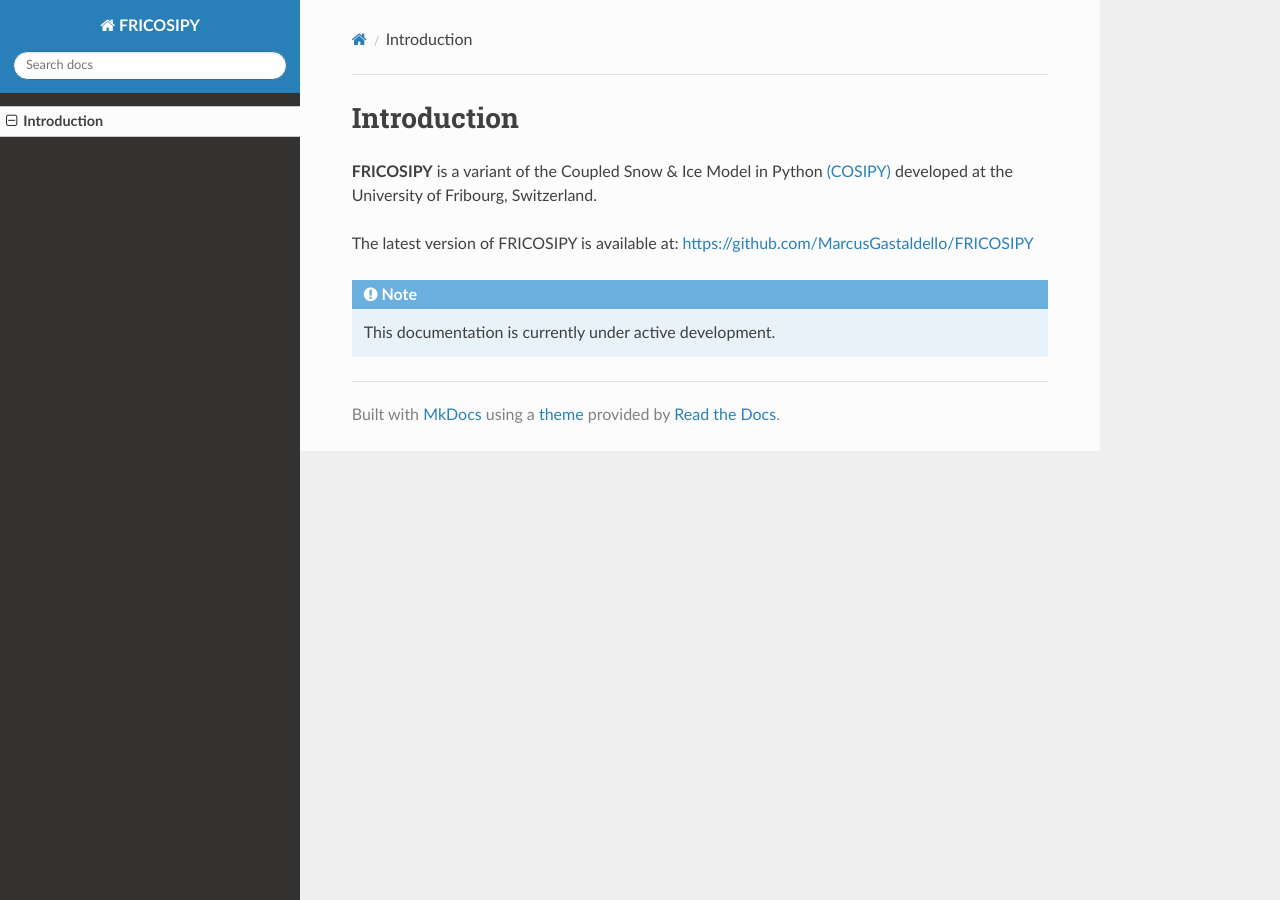
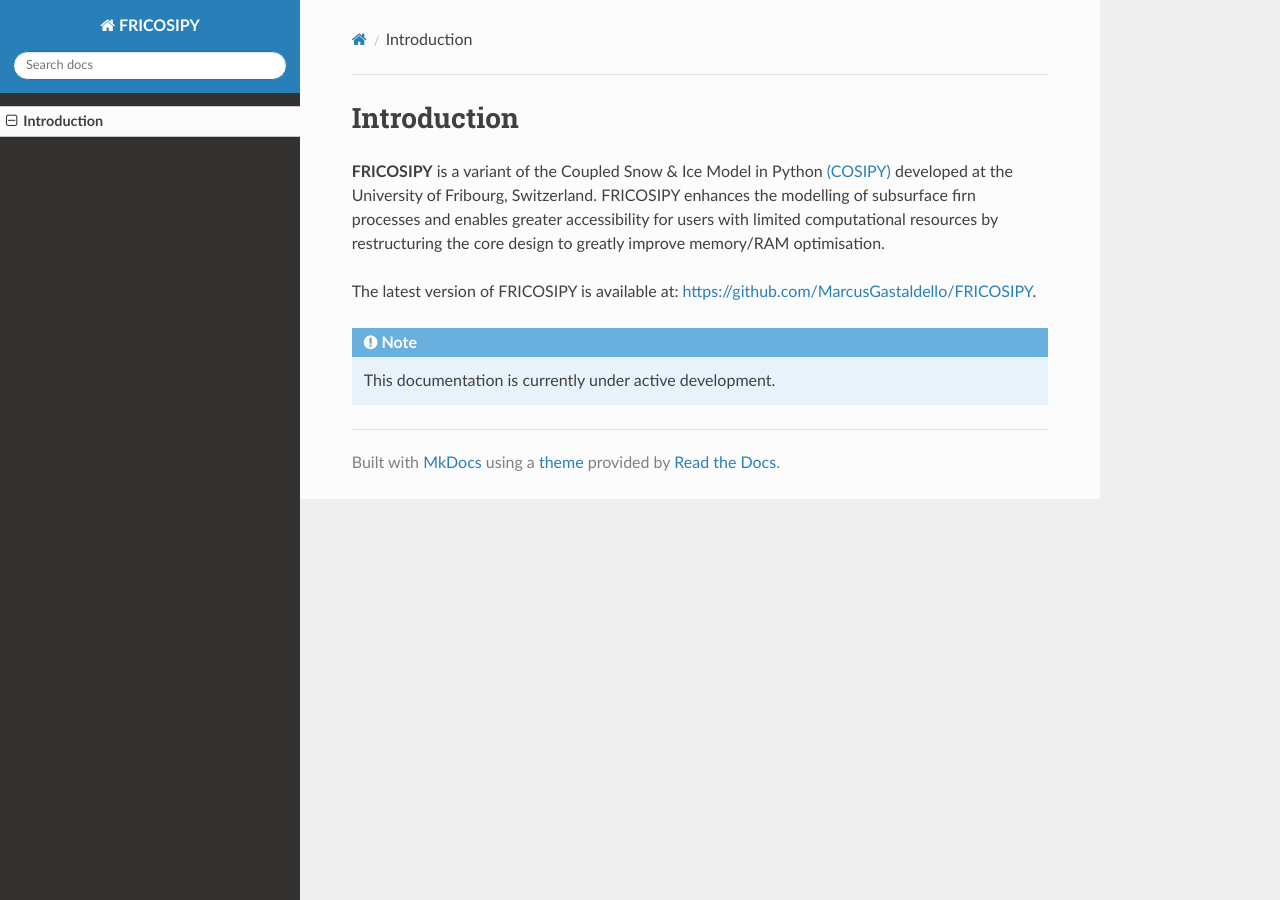
Before and after one commit to MarcusGastaldello/FRICOSIPY, an MkDocs documentation site: the page built from docs/index.md, in a window 1280 px wide. Built offline with MkDocs 1.6.1, drawn with Linux system fonts in a browser that asks for light colours; nearby versions of some CDN libraries.

Commit message:
Enhance introduction with details on FRICOSIPY
Expanded the introduction to include details on memory optimization and accessibility improvements.

```diff
--- a/docs/index.md
+++ b/docs/index.md
@@ -1,9 +1,9 @@
 
 # Introduction
 
-**FRICOSIPY** is a variant of the Coupled Snow & Ice Model in Python [(COSIPY)](https://github.com/cryotools/cosipy) developed at the University of Fribourg, Switzerland.
+**FRICOSIPY** is a variant of the Coupled Snow & Ice Model in Python [(COSIPY)](https://github.com/cryotools/cosipy) developed at the University of Fribourg, Switzerland. FRICOSIPY enhances the modelling of subsurface firn processes and enables greater accessibility for users with limited computational resources by restructuring the core design to greatly improve memory/RAM optimisation.
 
-The latest version of FRICOSIPY is available at: [https://github.com/MarcusGastaldello/FRICOSIPY](https://github.com/MarcusGastaldello/FRICOSIPY)
+The latest version of FRICOSIPY is available at: [https://github.com/MarcusGastaldello/FRICOSIPY](https://github.com/MarcusGastaldello/FRICOSIPY).
 
 !!! note
 
```
